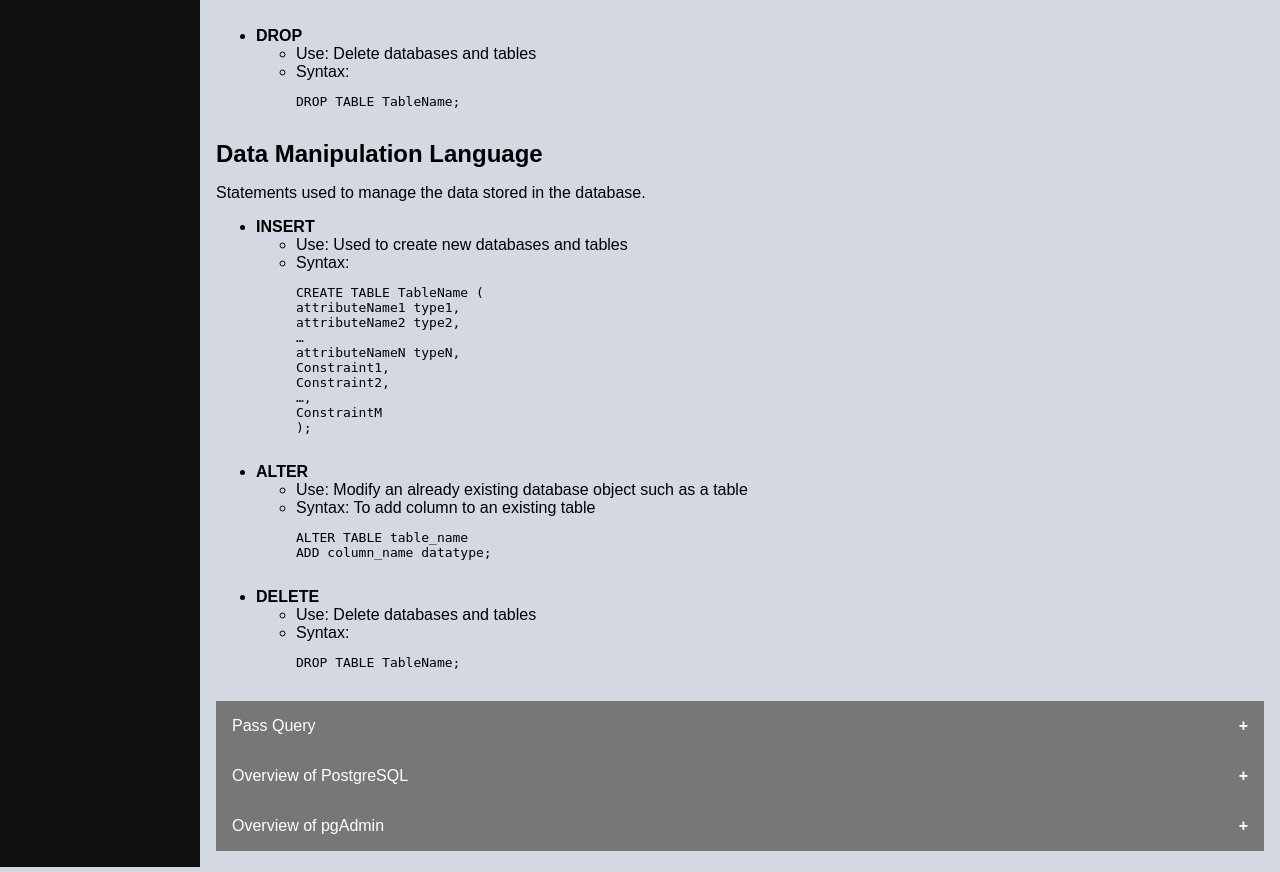
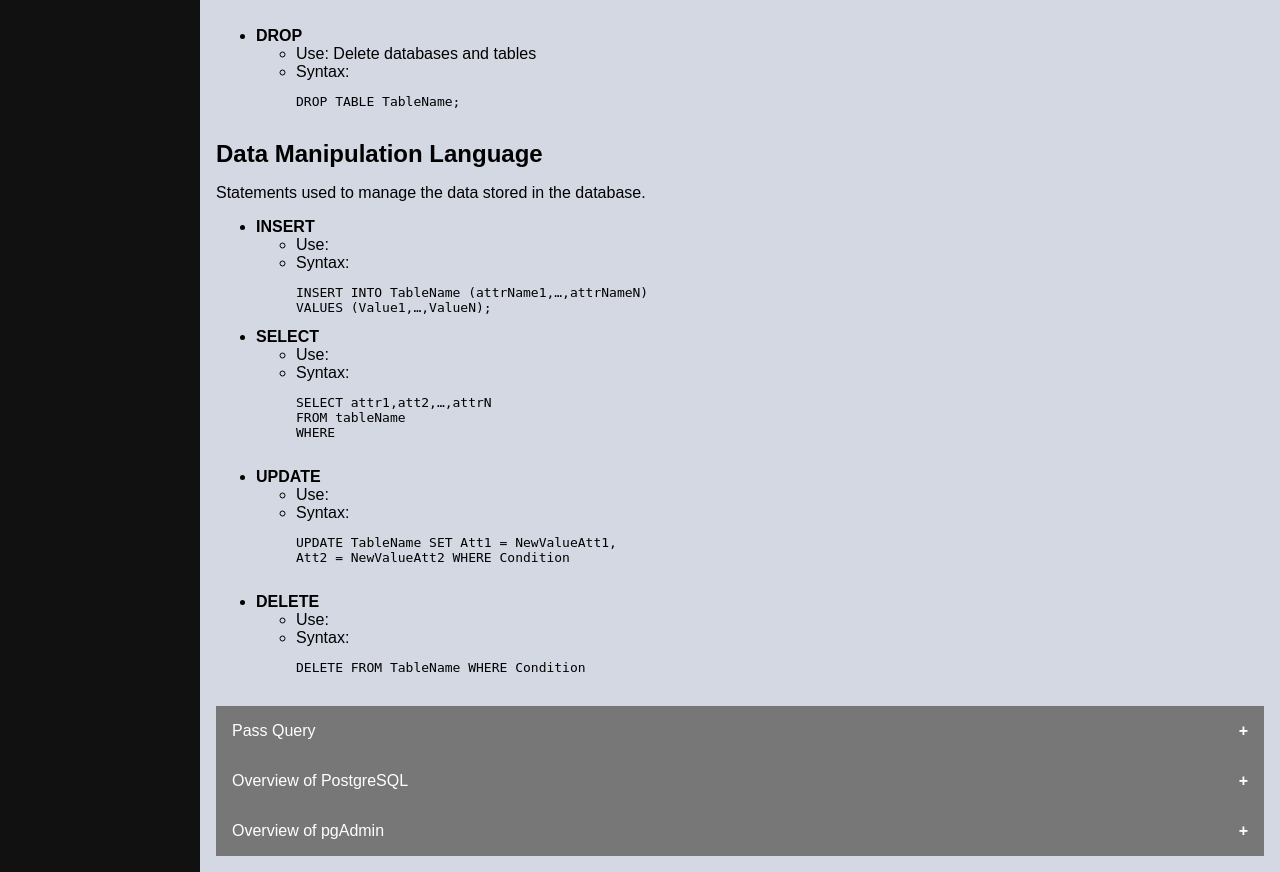
Before and after one commit to Maha-Muthu/query-craft, a Flask app: page /lab-material-two in a window 1280 px wide. Shown: the part 747-1619 px from the top of the page. Run offline with Flask 2, Linux system fonts and the light colour scheme; some libraries are stand-ins or nearby versions.

Commit message:
Updated Form Formattting

```diff
--- /dev/null
+++ b/static/css/query-input-design.css
@@ -0,0 +1,35 @@
+.input-form {
+    display: flex;
+    flex-direction: column;
+    gap: 1.5em;
+}
+
+label {
+    font-size: 1.2em;
+    margin-bottom: 0.5em;
+}
+
+input[type="text"] {
+    width: 100%;
+    padding: 1em;
+    border: 0.1em solid #ccc;
+    border-radius: 0.5em;
+    font-size: 1em;
+    box-sizing: border-box;
+}
+
+input[type="submit"] {
+    padding: 0.5em 1em;
+    border: 0.1em solid #777;
+    border-radius: 0.5em;
+    background-color: transparent;
+    color: #000;
+    font-size: 0.8em;
+    cursor: pointer;
+    transition: background-color 0.3s, color 0.3s;
+}
+
+input[type="submit"]:hover {
+    background-color: #555;
+    color: #fff;
+}
--- a/templates/lab-material-two.html
+++ b/templates/lab-material-two.html
@@ -7,6 +7,8 @@
   <title>Databases Lab 2</title>
   <link rel="stylesheet" href="static/css/page-skeleton-design.css">
   <link rel="stylesheet" href="static/css/collapsible-design.css">
+  <link rel="stylesheet" href="static/css/query-input-design.css">
+
 </head>
 
 <body>
@@ -118,33 +120,39 @@ DROP TABLE TableName;
         <li><b>INSERT</b>
           <ul>
             <li>
-              Use: Used to create new databases and tables
+              Use:
             </li>
             <li>Syntax:
 <pre>
-CREATE TABLE TableName (
-attributeName1 type1,
-attributeName2 type2,
-…
-attributeNameN typeN,
-Constraint1,
-Constraint2,
-…,
-ConstraintM
-);
+INSERT INTO TableName (attrName1,…,attrNameN)
+VALUES (Value1,…,ValueN);
+</pre>
+            </li>
+          </ul>
+        </li>
+        <li><b>SELECT</b>
+          <ul>
+            <li>
+              Use:
+            </li>
+            <li>Syntax:
+<pre>
+SELECT attr1,att2,…,attrN
+FROM tableName
+WHERE <CONDITIONS>
               </pre>
             </li>
           </ul>
         </li>
-        <li><b>ALTER</b>
+        <li><b>UPDATE</b>
           <ul>
             <li>
-              Use: Modify an already existing database object such as a table
+              Use:
             </li>
-            <li>Syntax: To add column to an existing table
+            <li>Syntax:
 <pre>
-ALTER TABLE table_name
-ADD column_name datatype;
+UPDATE TableName SET Att1 = NewValueAtt1,
+Att2 = NewValueAtt2 WHERE Condition
               </pre>
             </li>
           </ul>
@@ -152,11 +160,11 @@ ADD column_name datatype;
         <li><b>DELETE</b>
           <ul>
             <li>
-              Use: Delete databases and tables
+              Use:
             </li>
             <li>Syntax:
 <pre>
-DROP TABLE TableName;
+DELETE FROM TableName WHERE Condition
               </pre>
             </li>
           </ul>
@@ -168,6 +176,7 @@ DROP TABLE TableName;
         <br>
         <form id="queryForm">
           <input type="text" id="query" placeholder="Query" required>
+          <br><br>
           <input type="submit" value="Execute Query">
         </form>
         <br><br><br>
```
